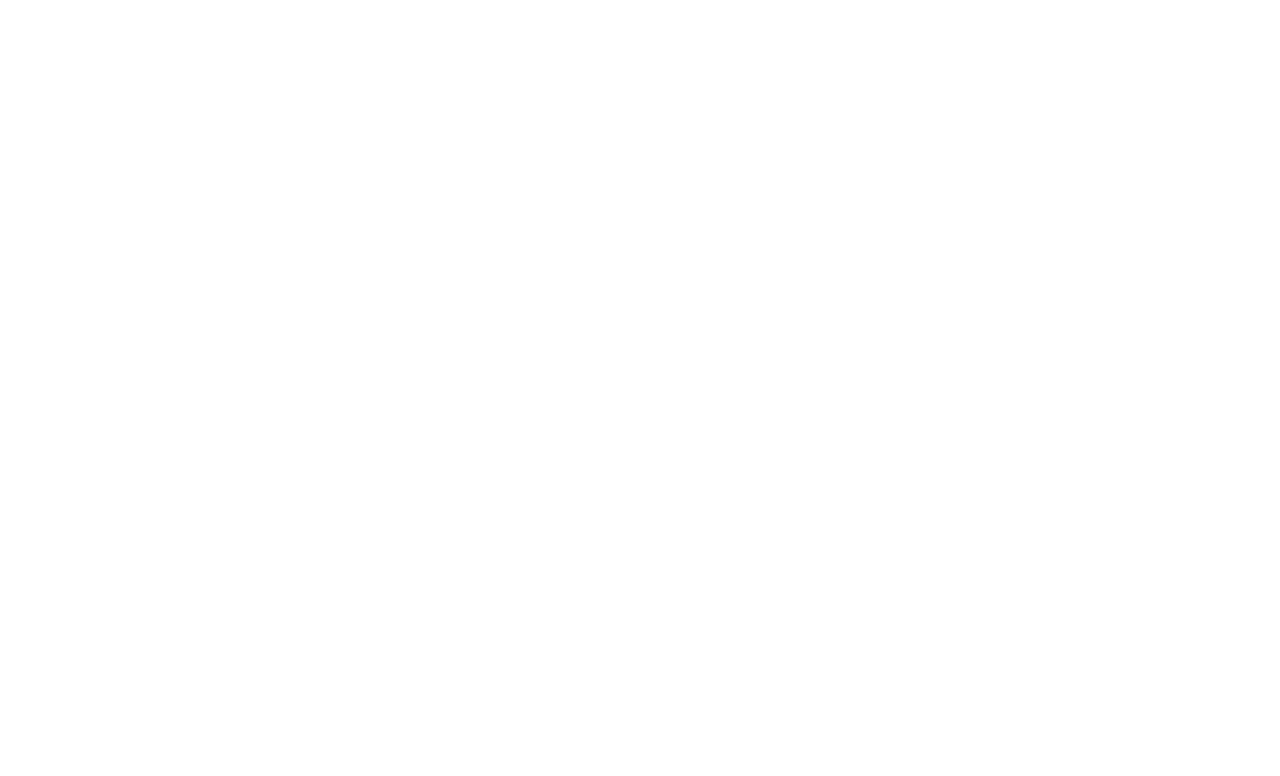
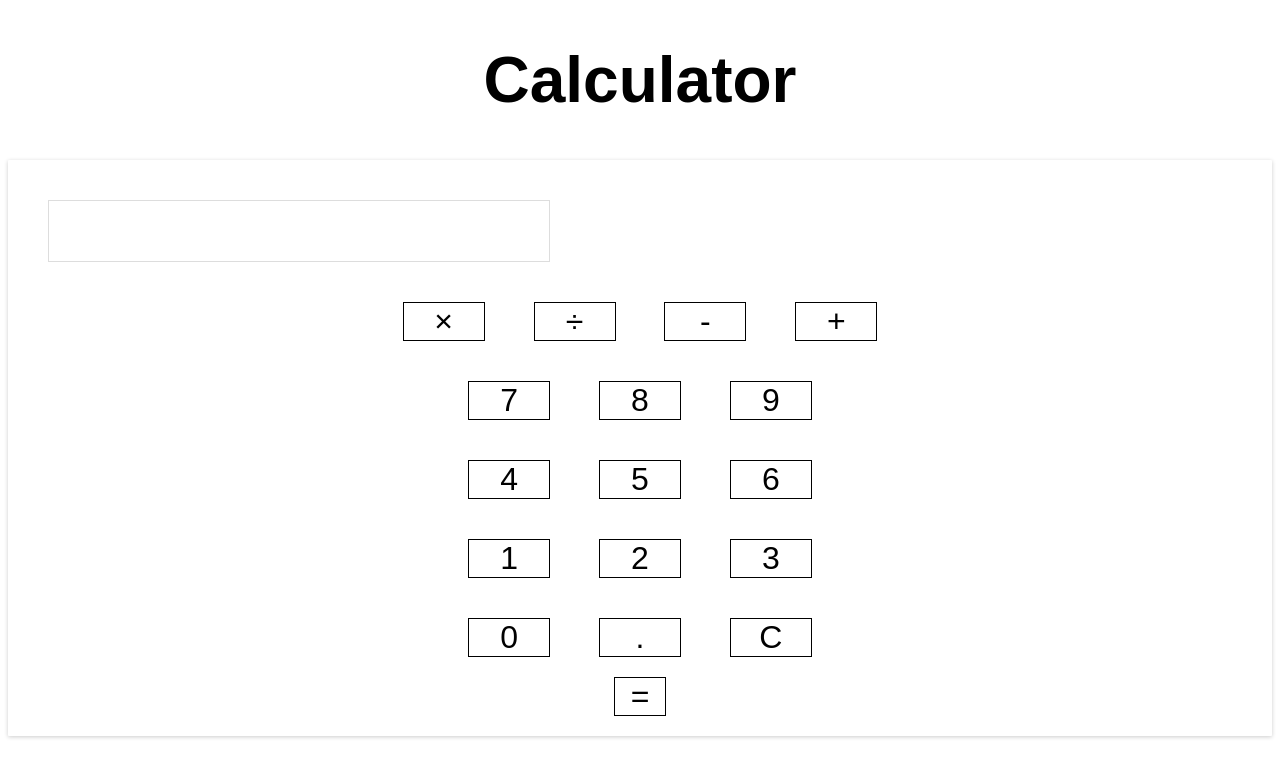
Before and after one commit to CUkekwe/Javascript-Calculator, a plain HTML site: page index.html in a window 1280 px wide. Drawn offline with Linux system fonts and the light colour scheme.

Commit message:
Still trying to center the input bar and make the number buttons larger

```diff
--- a/index.html
+++ b/index.html
@@ -11,10 +11,42 @@
 
 <body>
 
+    <h1>Calculator</h1>
 
-
-
-
+    <div class="calculator">
+        <div class="input" id="input"></div>
+        <div class="buttons">
+            <div class="operators">
+                <div>&times;</div>
+                <div>&divide;</div>
+                <div>-</div>
+                <div>+</div>
+            </div>
+        </div>
+        <div class="leftPanel">
+            <div class="numbers numbers1">
+                <div>7</div>
+                <div>8</div>
+                <div>9</div>
+            </div>
+            <div class="numbers numbers2">
+                <div>4</div>
+                <div>5</div>
+                <div>6</div>
+            </div>
+            <div class="numbers numbers3">
+                <div>1</div>
+                <div>2</div>
+                <div>3</div>
+            </div>
+            <div class="numbers numbers4 ">
+                <div>0</div>
+                <div>.</div>
+                <div id="clear">C</div>
+            </div>
+            <div class="equal" id="result">=</div>
+        </div>
+    </div>
     <script src="script.js"></script>
 </body>
 
--- a/styles.css
+++ b/styles.css
@@ -0,0 +1,67 @@
+*{
+    text-align: center;
+}
+
+body{
+    /* width: 500px; */
+      font-family: 'Source Sans Pro', sans-serif;
+      font-size: 2rem;
+}
+
+.calculator {
+    padding: 20px;
+    border-radius:1px ;
+}
+
+.input{
+    border: 1px solid #ddd;
+    height: 60px;
+    margin: 20px;
+    text-align: right;
+    width: 500px;
+}
+
+.operators div{
+    border: 1px solid;
+    display: inline-block;
+    margin: 20px;
+width: 80px;
+}
+
+.numbers div{
+margin: 20px;
+width: 80px;
+}
+
+.numbers1 div{
+    display:inline-block ;
+    border:1px solid;
+}
+
+.numbers2 div{
+    display:inline-block ;
+    border:1px solid;
+}
+
+.numbers3 div{
+    display:inline-block ;
+    border:1px solid;
+}
+
+.numbers4 div{
+    display:inline-block ;
+    border:1px solid;
+}
+
+.equal{
+    border:1px solid;
+    width: 50px;
+    align-items: center;
+    display: inline-block;
+}
+
+.calculator {
+padding: 20px;
+border-radius: 1px;
+  box-shadow: 0px 1px 4px 0px rgba(0, 0, 0, 0.2);
+}
```
